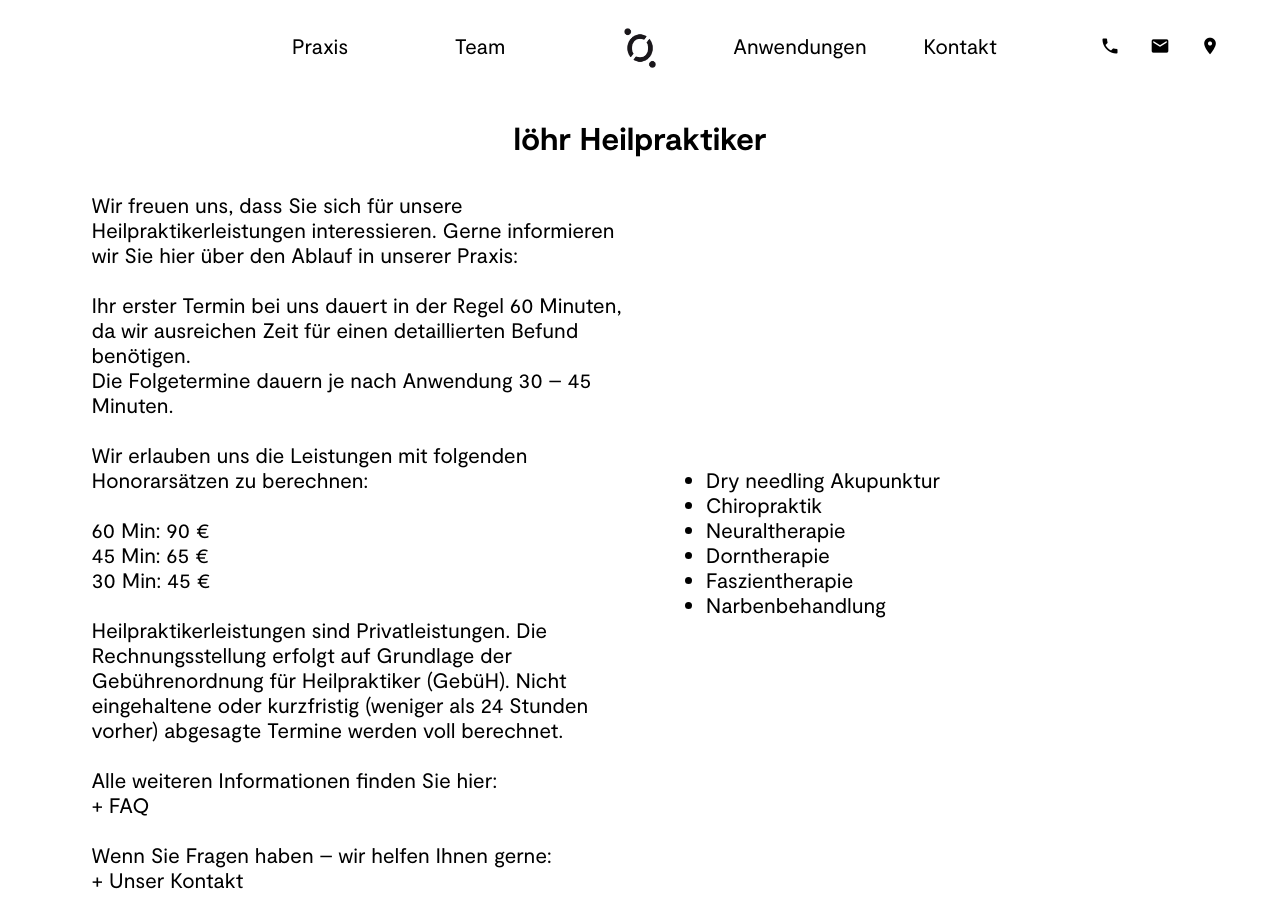
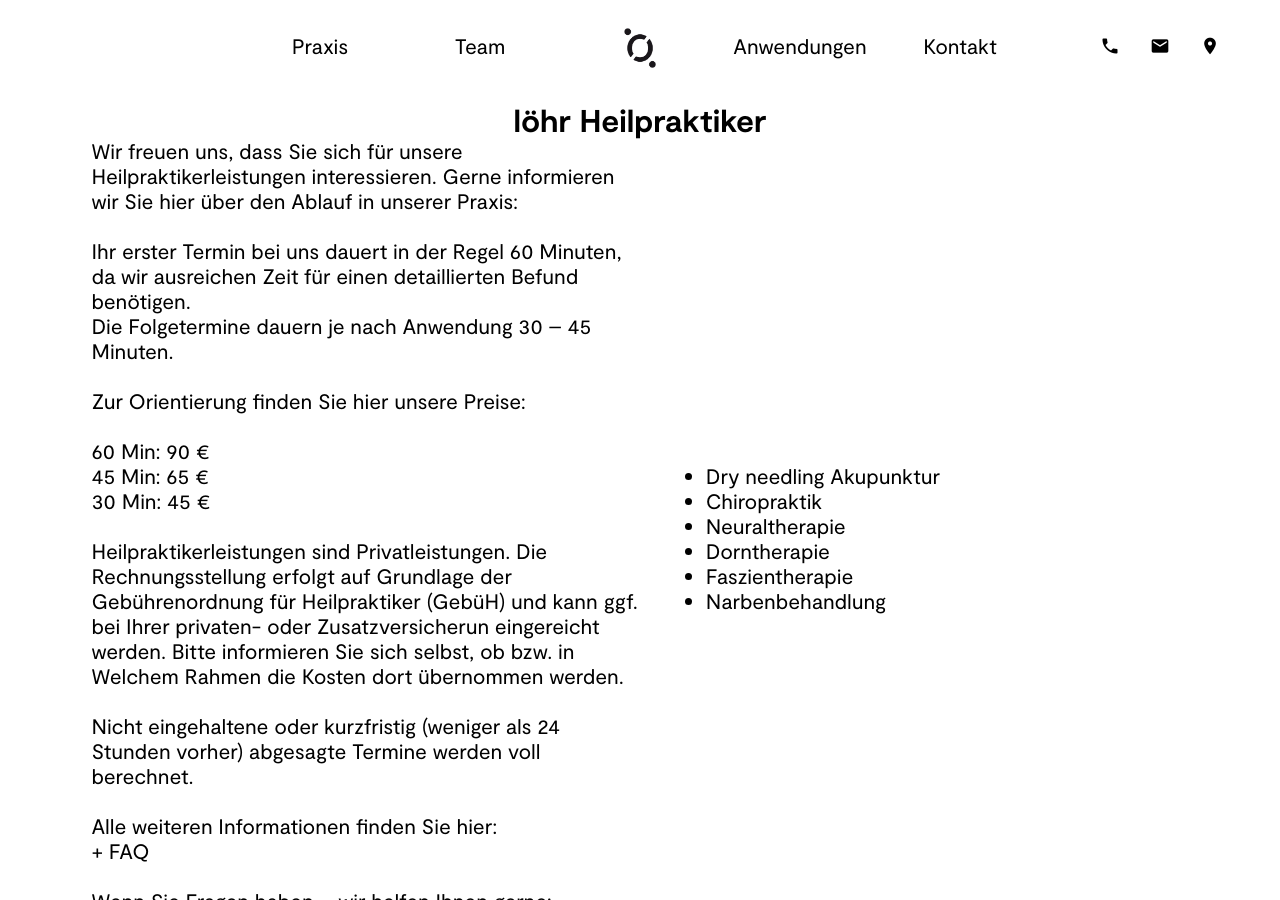
Before and after one commit to loehr-physiotherapie/loehr-physiotherapie.github.io, a Jekyll site: the page built from heilpraktiker.html, in a window 1280 px wide and 900 px high. Built offline with Jekyll 4.4.1, drawn with Linux system fonts in a browser that asks for light colours.

Commit message:
Updated 'heilpraktiker.html' via CloudCannon

```diff
--- a/heilpraktiker.html
+++ b/heilpraktiker.html
@@ -12,13 +12,15 @@
                     <p>Ihr erster Termin bei uns dauert in der Regel 60 Minuten, da wir ausreichen Zeit f&uuml;r einen detaillierten Befund ben&ouml;tigen.</p>
                     <p>Die Folgetermine dauern je nach Anwendung 30 &ndash; 45 Minuten.</p>
                     <p>&nbsp;</p>
-                    <p>Wir erlauben uns die Leistungen mit folgenden Honorars&auml;tzen zu berechnen:</p>
+                    <p>Zur Orientierung finden Sie hier unsere Preise:</p>
                     <p>&nbsp;</p>
                     <p>60 Min: 90 &euro;</p>
                     <p>45 Min: 65 &euro;</p>
                     <p>30 Min: 45 &euro;</p>
                     <p>&nbsp;</p>
-                    <p>Heilpraktikerleistungen sind Privatleistungen. Die Rechnungsstellung erfolgt auf Grundlage der Geb&uuml;hrenordnung f&uuml;r Heilpraktiker (Geb&uuml;H). Nicht eingehaltene oder kurzfristig (weniger als 24 Stunden vorher) abgesagte Termine werden voll berechnet.</p>
+                    <p>Heilpraktikerleistungen sind Privatleistungen. Die Rechnungsstellung erfolgt auf Grundlage der Geb&uuml;hrenordnung f&uuml;r Heilpraktiker (Geb&uuml;H) und kann ggf. bei Ihrer privaten- oder Zusatzversicherun eingereicht werden. Bitte informieren Sie sich selbst, ob bzw. in Welchem Rahmen die Kosten dort &uuml;bernommen werden.&nbsp;</p>
+                    <p>&nbsp;</p>
+                    <p>Nicht eingehaltene oder kurzfristig (weniger als 24 Stunden vorher) abgesagte Termine werden voll berechnet.</p>
                     <p>&nbsp;</p>
                     <p>Alle weiteren Informationen finden Sie hier:</p>
                     <p>+ FAQ</p>
```
